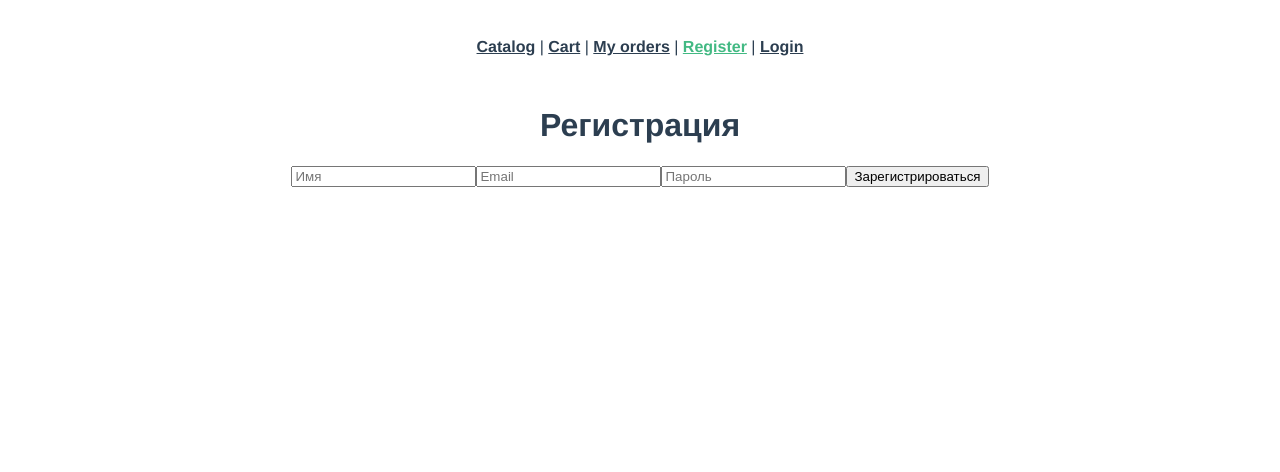
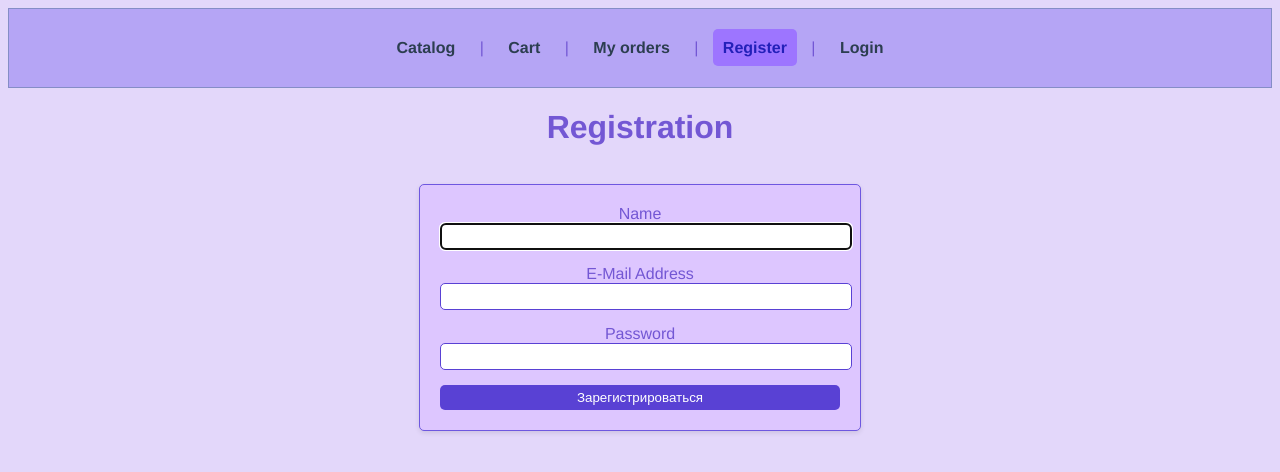
Before and after one commit to kaluginavioletta/vue_2week, a Vue app: page /register in a window 1280 px wide. Shown: the top 472 px of the page. Built offline with nearby package versions, Linux system fonts and the light colour scheme.

Commit message:
стилизация каталога, регистрации и входа

```diff
--- a/src/App.vue
+++ b/src/App.vue
@@ -9,8 +9,8 @@
     <p v-show="isLoggedIn"><router-link to="/">Logout</router-link></p>
   </nav>
   <router-view :cart="cart" @update:cart="cart = $event" />
-  <router-view v-slot="{ ShoppingCart }">
-    <component :is="ShoppingCart" v-if="ShoppingCart" />
+  <router-view v-slot="{ Cart }">
+    <component :is="Cart" v-if="Cart" />
   </router-view>
   </div>
 </template>
@@ -36,12 +36,33 @@ import store from '@/store';
 </script>
 
 <style>
+body {
+    background-color: rgb(227, 215, 250);
+}
+nav {
+  background-color: rgb(181, 165, 245);
+  border: 1px solid rgb(133, 141, 198);
+}
+nav a{
+  color: #fff;
+  text-decoration: none;
+  margin: 0 10px;
+  padding: 10px;
+  border-radius: 5px;
+  transition: background-color 0.3s ease;
+}
+nav a:hover{
+  background-color: #a079ff;
+}
+nav a.router-link-exact-active{
+  background-color: #9d75ff;
+}
 #app {
   font-family: Avenir, Helvetica, Arial, sans-serif;
   -webkit-font-smoothing: antialiased;
   -moz-osx-font-smoothing: grayscale;
   text-align: center;
-  color: #2c3e50;
+  color: #7357d4;
 }
 
 nav {
@@ -54,6 +75,6 @@ nav a {
 }
 
 nav a.router-link-exact-active {
-  color: #42b983;
+  color: #2320b9;
 }
 </style>
--- a/src/components/Catalog.vue
+++ b/src/components/Catalog.vue
@@ -16,7 +16,7 @@ export default {
 </script>
 
 <template>
-  <h1>Каталог товаров</h1>
+  <h1>Catalog</h1>
   <div id="catalog">
     <div class="products">
       <div class="product_item" v-for="item in this.store.state.products">
@@ -42,7 +42,7 @@ export default {
 }
 .product_item{
   width: 220px;
-  background-color: #e1e1e1;
+  background-color: #ddc6ff;
   border-radius: 5px;
   padding: 20px;
   text-align: center;
@@ -61,7 +61,7 @@ export default {
 }
 .add_btn{
   width: 200px;
-  background-color: #4CAF50;
+  background-color: #5941d4;
   color: white;
   border: none;
   border-radius: 5px;
@@ -69,6 +69,6 @@ export default {
   cursor: pointer;
 }
 .product_item button:hover{
-  background-color: #3e8e41;
+  background-color: #30229b;
 }
 </style>
--- a/src/components/Login.vue
+++ b/src/components/Login.vue
@@ -1,12 +1,16 @@
 <template>
+<h1>Login</h1>
   <form class="login" @submit.prevent="login">
-    <h1>Sign in</h1>
-    <label>User name</label>
-    <input type="text" required v-model="username">
-    <label>Password</label>
-    <input type="password" required v-model="password">
-    <hr>
-    <button type="submit">Login</button>
+    <div class="form-group">
+      <label>User name</label>
+      <input type="text" required v-model="username">
+    </div>
+
+    <div class="form-group">
+      <label>Password</label>
+      <input type="password" required v-model="password">
+    </div>
+    <button type="submit" class="btn">Login</button>
   </form>
 </template>
 
@@ -36,11 +40,17 @@ export default {
 <style scoped>
 
 .login {
-  display: flex;
-  flex-direction: column;
-  width: 300px;
-  padding: 10px;
-  margin: 0 auto;
+  max-width: 400px;
+  margin: 3% auto;
+  padding: 20px;
+  border: 1px solid #6e57e0;
+  border-radius: 5px;
+  box-shadow: 0 2px 5px rgba(0, 0, 0, 0.1);
+  background-color: #ddc6ff;
+}
+
+.form-group {
+  margin-bottom: 15px;
 }
 .login input,
 button {
@@ -51,4 +61,18 @@ hr {
   margin: 10px 0;
 }
 
+.btn {
+  width: 30%;
+  padding: 5px;
+  background-color: #5941d4;
+  color: white;
+  border: none;
+  border-radius: 5px;
+  cursor: pointer;
+}
+
+.btn:hover {
+  background-color: #30229b;
+}
+
 </style>
--- a/src/components/Register.vue
+++ b/src/components/Register.vue
@@ -1,41 +1,72 @@
+<script>
+import store from "@/store";
+export default {
+  computed:{
+    store(){
+      return store
+    }
+  }
+}
+</script>
+
 <template>
+<h1>Registration</h1>
+ <div class="register">
+   <form @submit.prevent="store.commit('registration')">
+     <div class="form-group">
+       <label for="name">Name</label>
+       <input id="name" type="text" v-model="store.state.fio" required autofocus class="form-control">
+     </div>
+
+     <div class="form-group">
+       <label for="email">E-Mail Address</label>
+       <input id="email" type="email" v-model="store.state.email" required class="form-control">
+     </div>
+
+     <div class="form-group">
+       <label for="password">Password</label>
+       <input id="password" type="password" v-model="store.state.password" required class="form-control">
+     </div>
      <div>
-      <h1>Регистрация</h1>
-      <form @submit.prevent="register">
-        <input v-model="name" type="text" placeholder="Имя" />
-        <input v-model="email" type="email" placeholder="Email" />
-        <input v-model="password" type="password" placeholder="Пароль" />
-        <button type="submit">Зарегистрироваться</button>
+       <button type="submit" class="btn">Зарегистрироваться</button>
+     </div>
    </form>
-      <div v-if="error" class="error">{{ error }}</div>
  </div>
 </template>
 
-  <script>
-  export default {
-    data() {
-      return {
-        name: '',
-        email: '',
-        password: '',
-        error: '',
-      };
-    },
-    methods: {
-      async register() {
-        try {
-          await this.$store.dispatch('register', { name: this.name, email: this.email, password: this.password });
-          this.$router.push('/login');
-        } catch (error) {
-          this.error = error.message;
+<style scoped>
+.register {
+  max-width: 400px;
+  margin: 3% auto;
+  padding: 20px;
+  border: 1px solid #6e57e0;
+  border-radius: 5px;
+  box-shadow: 0 2px 5px rgba(0, 0, 0, 0.1);
+  background-color: #ddc6ff;
 }
-      },
-    },
-  };
-  </script>
 
-  <style scoped>
-  .error {
-    color: red;
+.form-group {
+  margin-bottom: 15px;
+}
+
+.form-control {
+  width: 100%;
+  padding: 5px;
+  border: 1px solid #5941d4;
+  border-radius: 5px;
+}
+
+.btn {
+  width: 100%;
+  padding: 5px;
+  background-color: #5941d4;
+  color: white;
+  border: none;
+  border-radius: 5px;
+  cursor: pointer;
+}
+
+.btn:hover {
+  background-color: #30229b;
 }
 </style>
```
Lines whose indentation alone changed are shown as unchanged.
